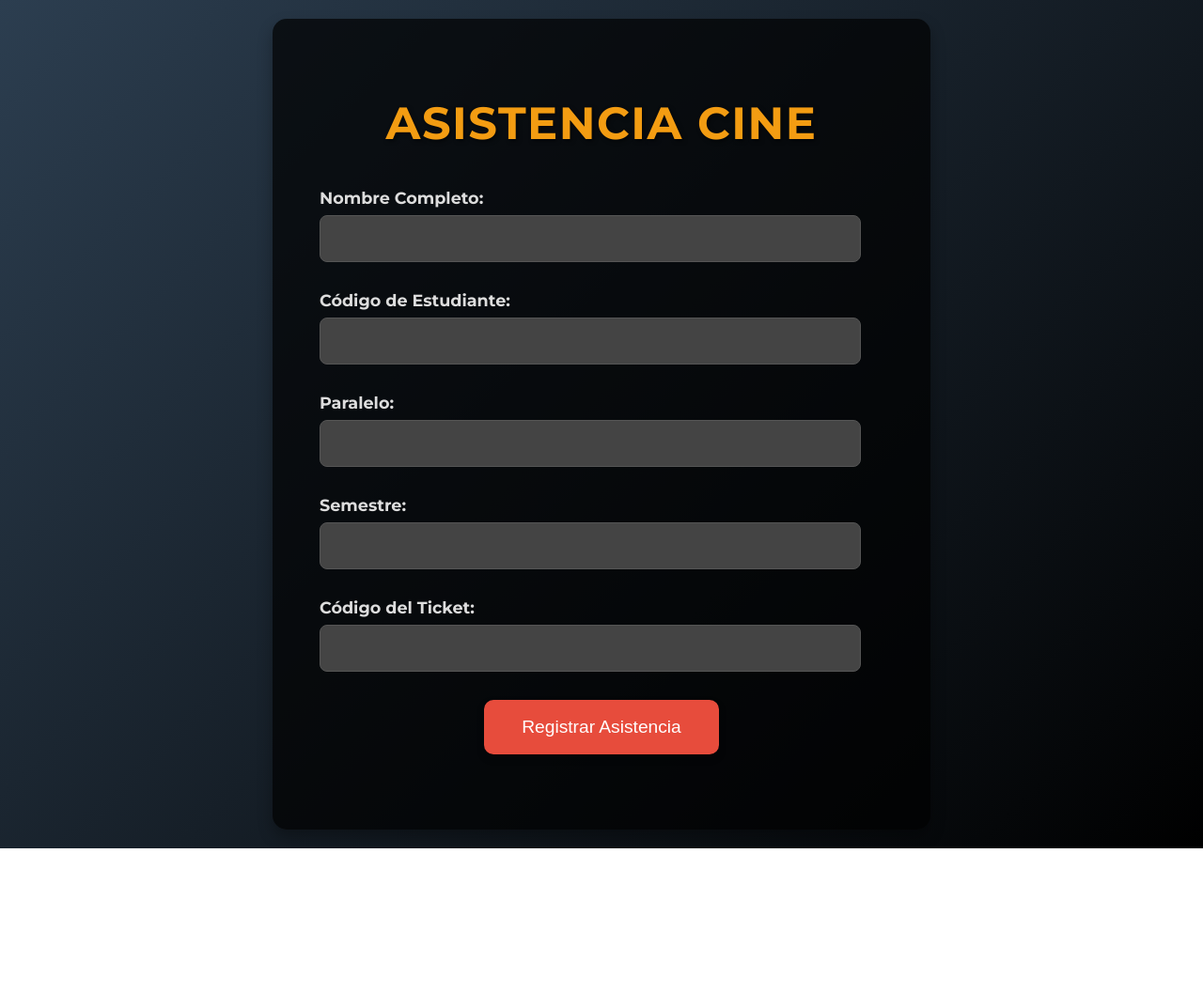
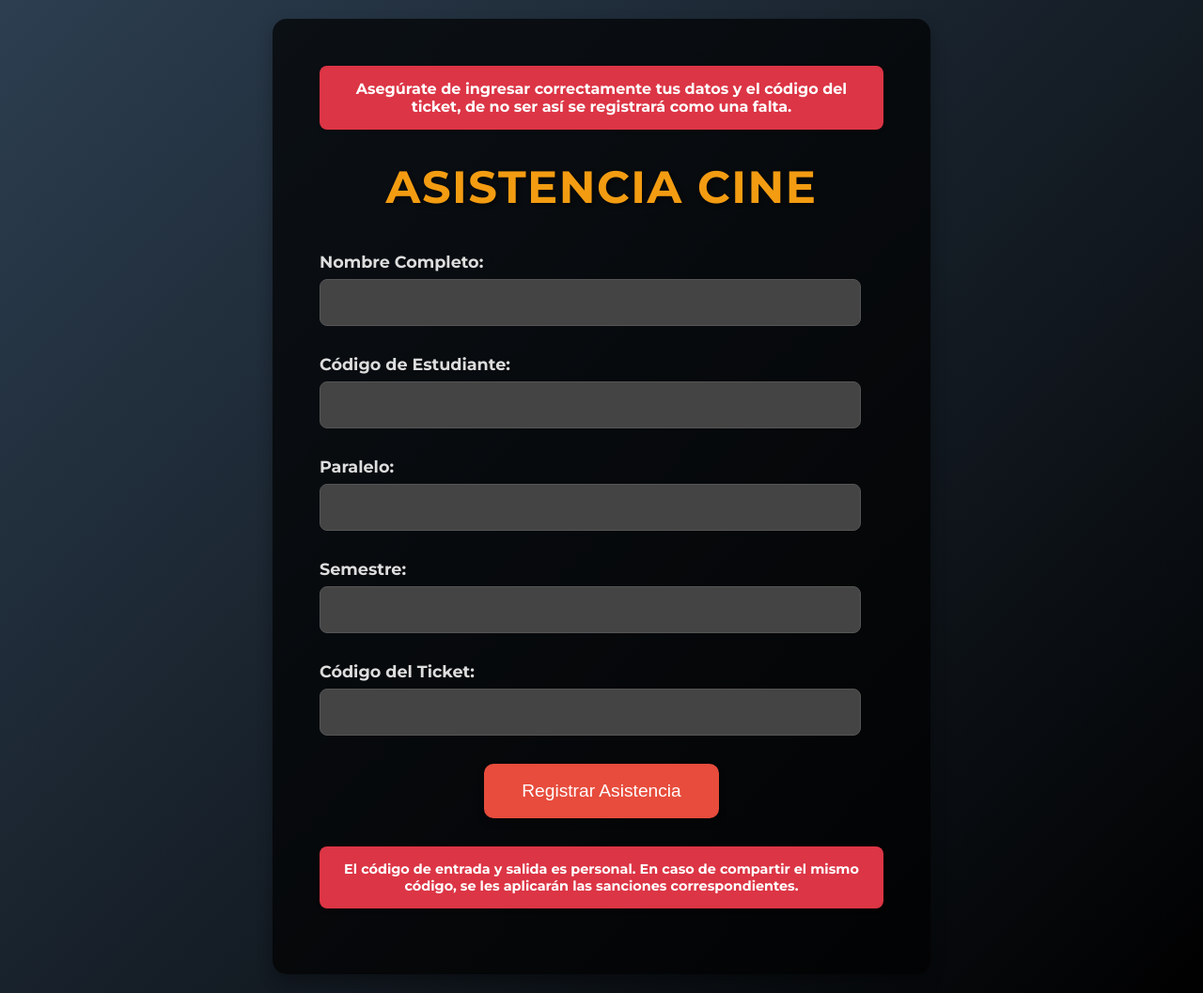
Before and after one commit to thepepitoxd1/ASISTENCIA, a plain HTML site: page index.html in a window 1280 px wide. Shown: the whole page at 94% size. Before the commit the page ends 903 px from the top, so only its background shows below. Drawn offline with Linux system fonts and the light colour scheme.

Commit message:
Update index.html

```diff
--- a/index.html
+++ b/index.html
@@ -97,6 +97,7 @@
         .error-message {
             color: #e74c3c; /* Rojo error */
         }
+
         .warning-box-top, .warning-box-bottom {
             background-color: #dc3545; /* Rojo Bootstrap */
             color: white;
@@ -117,6 +118,9 @@
 </head>
 <body>
     <div class="container">
+        <div class="warning-box-top">
+            Asegúrate de ingresar correctamente tus datos y el código del ticket, de no ser así se registrará como una falta.
+        </div>
         <h1>ASISTENCIA CINE</h1>
         <form id="registroForm" action="https://script.google.com/macros/s/AKfycbxbBIN-lDfhSD0EQakDFIbdD4mgfAYn1HElO-8aWoZkBCwJsUR_pPvp2k2PyYwilW1D/exec" method="POST">
             <div class="form-group">
@@ -142,6 +146,9 @@
             <button type="submit">Registrar Asistencia</button>
         </form>
         <div id="mensaje" class="message-container"></div>
+        <div class="warning-box-bottom">
+            El código de entrada y salida es personal. En caso de compartir el mismo código, se les aplicarán las sanciones correspondientes.
+        </div>
     </div>
 
     <script>
```
